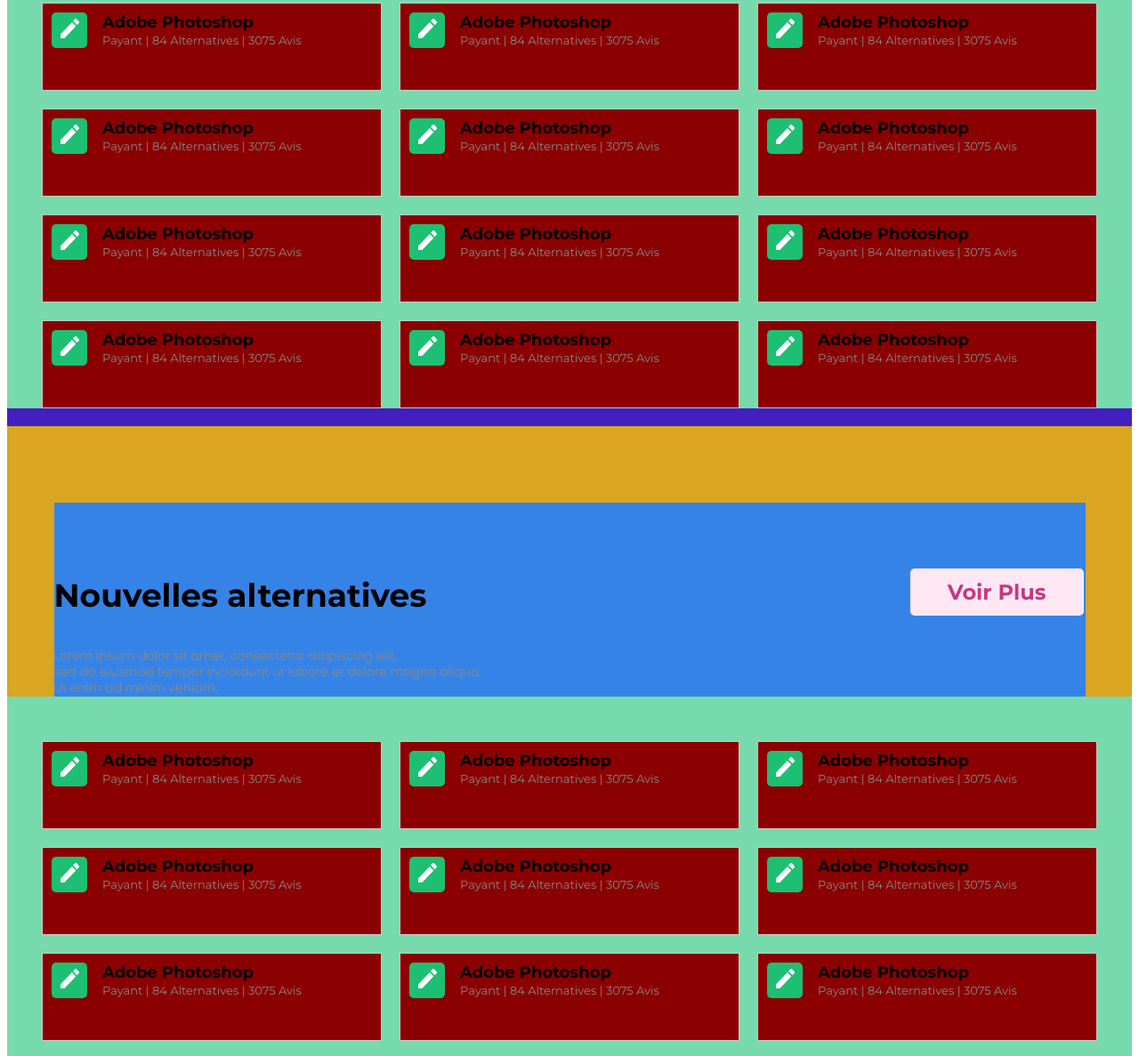
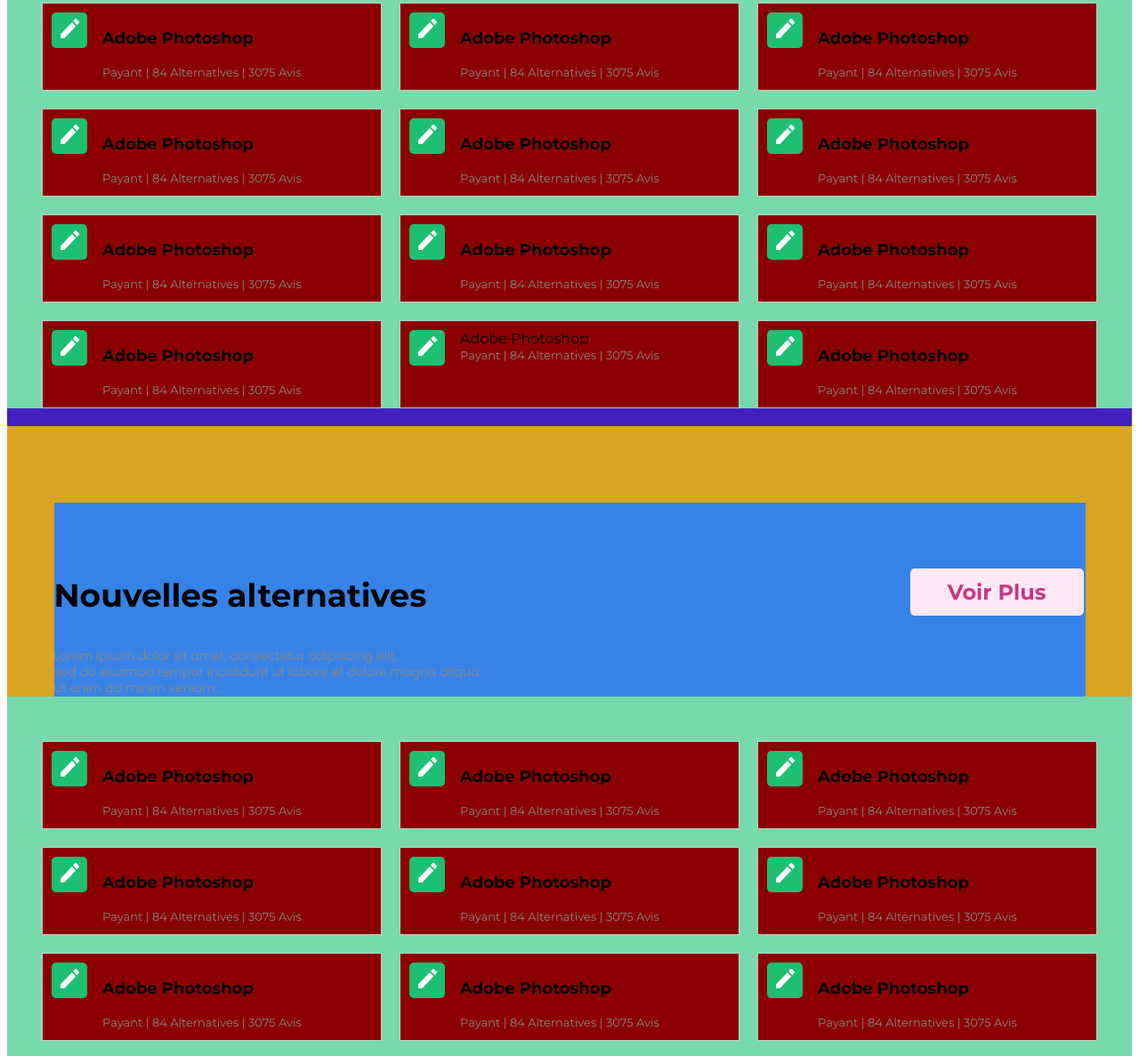
Before and after one commit to TianaRandria/alternatives.net, a plain HTML site: page home.html in a window 1280 px wide. Shown: the part 1599-2786 px from the top of the page at 89% size. Drawn offline with Linux system fonts and the light colour scheme; files whose address does not match are found by name.

Commit message:
lien adobe

```diff
--- a/home.html
+++ b/home.html
@@ -47,11 +47,11 @@
     <div id="categorie">
       <div class="categories-section">
         <div class="categories-column">
-          <div class="categories-title">Nos catégories mises en avant</div>
-          <div class="categories-texte">Lorem ipsum dolor sit amet, consectetur adipiscing elit,<br> sed do eiusmod tempor
+          <h2 class="categories-title">Nos catégories mises en avant</h2>
+          <p class="categories-texte">Lorem ipsum dolor sit amet, consectetur adipiscing elit,<br> sed do eiusmod tempor
             incididunt ut labore et dolore magna aliqua.<br> Ut enim ad minim veniam.
 
-          </div>
+          </p>
         </div>
         <div class="categories-btn">
           <a class="voir-plus" href="#">Voir Plus</a>
@@ -62,7 +62,7 @@
           <div class="carre-vert">
             <span><img src="assets/images/crayon.svg" alt="icon-crayon" width="21" height="22"></span>
           </div>
-          <div class="title-categ">Graphisme</div>
+          <a href="#" class="title-categorie"><h3 class="title-categ">Graphisme</h3></a>
           <p class="carre-description">Lorem ipsum dolor sit amet,<br>
             consectetur adipiscing elit, sed<br>
             do eiusmod tempor incididunt ut labore et dolore magna<br>
@@ -74,7 +74,8 @@
           <div class="carre-jaune">
             <span><img src="assets/images/crayon.svg" alt="icon-crayon" width="21" height="22"></span>
           </div>
-          <div class="title-categ">Graphisme</div>
+          <a href="#" class="title-categorie"><h3 class="title-categ">Graphisme</h3></a>
+
           <p class="carre-description">Lorem ipsum dolor sit amet,<br>
             consectetur adipiscing elit, sed<br>
             do eiusmod tempor incididunt ut labore et dolore magna<br>
@@ -87,7 +88,7 @@
           <div class="carre-rose">
             <span><img src="assets/images/crayon.svg" alt="icon-crayon" width="21" height="22"></span>
           </div>
-          <div class="title-categ">Graphisme</div>
+          <a href="#" class="title-categorie"><h3 class="title-categ">Graphisme</h3></a>
           <p class="carre-description">Lorem ipsum dolor sit amet,<br>
             consectetur adipiscing elit, sed<br>
             do eiusmod tempor incididunt ut labore et dolore magna<br>
@@ -101,7 +102,7 @@
             <span><img src="assets/images/crayon.svg" alt="icon-crayon" width="21" height="22"></span>
           </div>
 
-          <div class="title-categ">Photographie</div>
+          <a href="#" class="title-categorie"><h3 class="title-categ">Graphisme</h3></a>
           <p class="carre-description">Lorem ipsum dolor sit amet,<br>
             consectetur adipiscing elit, sed<br>
             do eiusmod tempor incididunt ut labore et dolore magna<br>
@@ -134,9 +135,8 @@
             <span><img src="assets/images/crayon.svg" alt="icon-crayon" width="21" height="22"></span>
           </div>
           <div class="first-column-title-1">
-            <span class="title_alternatives">
-              Adobe Photoshop
-            </span>
+            <a href="title-alternatives"><h3 class="title-alternatives">Adobe Photoshop</h3></a>
+
             <div class="first-column-subtitle-1">Payant | 84 Alternatives | 3075 Avis</div>
           </div>
         </div>
@@ -145,9 +145,7 @@
             <span><img src="assets/images/crayon.svg" alt="icon-crayon" width="21" height="22"></span>
           </div>
           <div class="first-column-title-1">
-            <span class="title_alternatives">
-              Adobe Photoshop
-            </span>
+            <a href="title-alternatives"><h3 class="title-alternatives">Adobe Photoshop</h3></a>
             <div class="first-column-subtitle-1">Payant | 84 Alternatives | 3075 Avis</div>
           </div>
         </div>
@@ -156,9 +154,7 @@
             <span><img src="assets/images/crayon.svg" alt="icon-crayon" width="21" height="22"></span>
           </div>
           <div class="first-column-title-1">
-            <span class="title_alternatives">
-              Adobe Photoshop
-            </span>
+            <a href="title-alternatives"><h3 class="title-alternatives">Adobe Photoshop</h3></a>
             <div class="first-column-subtitle-1">Payant | 84 Alternatives | 3075 Avis</div>
           </div>
         </div>
@@ -167,9 +163,7 @@
             <span><img src="assets/images/crayon.svg" alt="icon-crayon" width="21" height="22"></span>
           </div>
           <div class="first-column-title-1">
-            <span class="title_alternatives">
-              Adobe Photoshop
-            </span>
+            <a href="title-alternatives"><h3 class="title-alternatives">Adobe Photoshop</h3></a>
             <div class="first-column-subtitle-1">Payant | 84 Alternatives | 3075 Avis</div>
           </div>
         </div>
@@ -178,9 +172,7 @@
             <span><img src="assets/images/crayon.svg" alt="icon-crayon" width="21" height="22"></span>
           </div>
           <div class="first-column-title-1">
-            <span class="title_alternatives">
-              Adobe Photoshop
-            </span>
+            <a href="title-alternatives"><h3 class="title-alternatives">Adobe Photoshop</h3></a>
             <div class="first-column-subtitle-1">Payant | 84 Alternatives | 3075 Avis</div>
           </div>
         </div>
@@ -189,9 +181,7 @@
             <span><img src="assets/images/crayon.svg" alt="icon-crayon" width="21" height="22"></span>
           </div>
           <div class="first-column-title-1">
-            <span class="title_alternatives">
-              Adobe Photoshop
-            </span>
+            <a href="title-alternatives"><h3 class="title-alternatives">Adobe Photoshop</h3></a>
             <div class="first-column-subtitle-1">Payant | 84 Alternatives | 3075 Avis</div>
           </div>
         </div>
@@ -200,9 +190,7 @@
             <span><img src="assets/images/crayon.svg" alt="icon-crayon" width="21" height="22"></span>
           </div>
           <div class="first-column-title-1">
-            <span class="title_alternatives">
-              Adobe Photoshop
-            </span>
+            <a href="title-alternatives"><h3 class="title-alternatives">Adobe Photoshop</h3></a>
             <div class="first-column-subtitle-1">Payant | 84 Alternatives | 3075 Avis</div>
           </div>
         </div>
@@ -211,9 +199,7 @@
             <span><img src="assets/images/crayon.svg" alt="icon-crayon" width="21" height="22"></span>
           </div>
           <div class="first-column-title-1">
-            <span class="title_alternatives">
-              Adobe Photoshop
-            </span>
+            <a href="title-alternatives"><h3 class="title-alternatives">Adobe Photoshop</h3></a>
             <div class="first-column-subtitle-1">Payant | 84 Alternatives | 3075 Avis</div>
           </div>
         </div>
@@ -222,9 +208,7 @@
             <span><img src="assets/images/crayon.svg" alt="icon-crayon" width="21" height="22"></span>
           </div>
           <div class="first-column-title-1">
-            <span class="title_alternatives">
-              Adobe Photoshop
-            </span>
+            <a href="title-alternatives"><h3 class="title-alternatives">Adobe Photoshop</h3></a>
             <div class="first-column-subtitle-1">Payant | 84 Alternatives | 3075 Avis</div>
           </div>
         </div>
@@ -233,9 +217,7 @@
             <span><img src="assets/images/crayon.svg" alt="icon-crayon" width="21" height="22"></span>
           </div>
           <div class="first-column-title-1">
-            <span class="title_alternatives">
-              Adobe Photoshop
-            </span>
+            <a href="title-alternatives"><h3 class="title-alternatives">Adobe Photoshop</h3></a>
             <div class="first-column-subtitle-1">Payant | 84 Alternatives | 3075 Avis</div>
           </div>
         </div>
@@ -255,9 +237,7 @@
             <span><img src="assets/images/crayon.svg" alt="icon-crayon" width="21" height="22"></span>
           </div><span>
             <div class="first-column-title-1">
-              <span class="title_alternatives">
-                Adobe Photoshop
-              </span>
+              <a href="title-alternatives"><h3 class="title-alternatives">Adobe Photoshop</h3></a>
               <div class="first-column-subtitle-1">Payant | 84 Alternatives | 3075 Avis</div>
             </div>
         </div>
@@ -289,9 +269,52 @@
             <span><img src="assets/images/crayon.svg" alt="icon-crayon" width="21" height="22"></span>
           </div>
           <div class="first-column-title-1">
-            <span class="title_alternatives">
-              Adobe Photoshop
-            </span>
+            <a href="title-alternatives"><h3 class="title-alternatives">Adobe Photoshop</h3></a>
+            <div class="first-column-subtitle-1">Payant | 84 Alternatives | 3075 Avis</div>
+          </div>
+        </div>
+        <div class="card first-colmun-box-1">
+          <div class="icon-vert">
+            <span><img src="assets/images/crayon.svg" alt="icon-crayon" width="21" height="22"></span>
+          </div>
+          <div class="first-column-title-1">
+            <a href="title-alternatives"><h3 class="title-alternatives">Adobe Photoshop</h3></a>
+            <div class="first-column-subtitle-1">Payant | 84 Alternatives | 3075 Avis</div>
+          </div>
+        </div>
+        <div class="card first-colmun-box-1">
+          <div class="icon-vert">
+            <span><img src="assets/images/crayon.svg" alt="icon-crayon" width="21" height="22"></span>
+          </div>
+          <div class="first-column-title-1">
+            <a href="title-alternatives"><h3 class="title-alternatives">Adobe Photoshop</h3></a>
+            <div class="first-column-subtitle-1">Payant | 84 Alternatives | 3075 Avis</div>
+          </div>
+        </div>
+        <div class="card first-colmun-box-1">
+          <div class="icon-vert">
+            <span><img src="assets/images/crayon.svg" alt="icon-crayon" width="21" height="22"></span>
+          </div>
+          <div class="first-column-title-1">
+            <a href="title-alternatives"><h3 class="title-alternatives">Adobe Photoshop</h3></a>
+            <div class="first-column-subtitle-1">Payant | 84 Alternatives | 3075 Avis</div>
+          </div>
+        </div>
+        <div class="card first-colmun-box-1">
+          <div class="icon-vert">
+            <span><img src="assets/images/crayon.svg" alt="icon-crayon" width="21" height="22"></span>
+          </div>
+          <div class="first-column-title-1">
+            <a href="title-alternatives"><h3 class="title-alternatives">Adobe Photoshop</h3></a>
+            <div class="first-column-subtitle-1">Payant | 84 Alternatives | 3075 Avis</div>
+          </div>
+        </div>
+        <div class="card first-colmun-box-1">
+          <div class="icon-vert">
+            <span><img src="assets/images/crayon.svg" alt="icon-crayon" width="21" height="22"></span>
+          </div>
+          <div class="first-column-title-1">
+            <a href="title-alternatives"><h3 class="title-alternatives">Adobe Photoshop</h3></a>
             <div class="first-column-subtitle-1">Payant | 84 Alternatives | 3075 Avis</div>
           </div>
         </div>
@@ -301,8 +324,25 @@
           </div>
           <div class="first-column-title-1">
             <span class="title_alternatives">
-              Adobe Photoshop
-            </span>
+              <a href="title-alternatives"><h3 class="title-alternatives">Adobe Photoshop</h3></a>
+            <div class="first-column-subtitle-1">Payant | 84 Alternatives | 3075 Avis</div>
+          </div>
+        </div>
+        <div class="card first-colmun-box-1">
+          <div class="icon-vert">
+            <span><img src="assets/images/crayon.svg" alt="icon-crayon" width="21" height="22"></span>
+          </div>
+          <div class="first-column-title-1">
+            <a href="title-alternatives"><h3 class="title-alternatives">Adobe Photoshop</h3></a>
+            <div class="first-column-subtitle-1">Payant | 84 Alternatives | 3075 Avis</div>
+          </div>
+        </div>
+        <div class="card first-colmun-box-1">
+          <div class="icon-vert">
+            <span><img src="assets/images/crayon.svg" alt="icon-crayon" width="21" height="22"></span>
+          </div>
+          <div class="first-column-title-1">
+            <a href="title-alternatives"><h3 class="title-alternatives">Adobe Photoshop</h3></a>
             <div class="first-column-subtitle-1">Payant | 84 Alternatives | 3075 Avis</div>
           </div>
         </div>
@@ -312,8 +352,7 @@
           </div>
           <div class="first-column-title-1">
             <span class="title_alternatives">
-              Adobe Photoshop
-            </span>
+              <a href="title-alternatives"><h3 class="title-alternatives">Adobe Photoshop</h3></a>
             <div class="first-column-subtitle-1">Payant | 84 Alternatives | 3075 Avis</div>
           </div>
         </div>
@@ -322,9 +361,7 @@
             <span><img src="assets/images/crayon.svg" alt="icon-crayon" width="21" height="22"></span>
           </div>
           <div class="first-column-title-1">
-            <span class="title_alternatives">
-              Adobe Photoshop
-            </span>
+            <a href="title-alternatives"><h3 class="title-alternatives">Adobe Photoshop</h3></a>
             <div class="first-column-subtitle-1">Payant | 84 Alternatives | 3075 Avis</div>
           </div>
         </div>
@@ -333,86 +370,7 @@
             <span><img src="assets/images/crayon.svg" alt="icon-crayon" width="21" height="22"></span>
           </div>
           <div class="first-column-title-1">
-            <span class="title_alternatives">
-              Adobe Photoshop
-            </span>
-            <div class="first-column-subtitle-1">Payant | 84 Alternatives | 3075 Avis</div>
-          </div>
-        </div>
-        <div class="card first-colmun-box-1">
-          <div class="icon-vert">
-            <span><img src="assets/images/crayon.svg" alt="icon-crayon" width="21" height="22"></span>
-          </div>
-          <div class="first-column-title-1">
-            <span class="title_alternatives">
-              Adobe Photoshop
-            </span>
-            <div class="first-column-subtitle-1">Payant | 84 Alternatives | 3075 Avis</div>
-          </div>
-        </div>
-        <div class="card first-colmun-box-1">
-          <div class="icon-vert">
-            <span><img src="assets/images/crayon.svg" alt="icon-crayon" width="21" height="22"></span>
-          </div>
-          <div class="first-column-title-1">
-            <span class="title_alternatives">
-              Adobe Photoshop
-            </span>
-            <div class="first-column-subtitle-1">Payant | 84 Alternatives | 3075 Avis</div>
-          </div>
-        </div>
-        <div class="card first-colmun-box-1">
-          <div class="icon-vert">
-            <span><img src="assets/images/crayon.svg" alt="icon-crayon" width="21" height="22"></span>
-          </div>
-          <div class="first-column-title-1">
-            <span class="title_alternatives">
-              Adobe Photoshop
-            </span>
-            <div class="first-column-subtitle-1">Payant | 84 Alternatives | 3075 Avis</div>
-          </div>
-        </div>
-        <div class="card first-colmun-box-1">
-          <div class="icon-vert">
-            <span><img src="assets/images/crayon.svg" alt="icon-crayon" width="21" height="22"></span>
-          </div>
-          <div class="first-column-title-1">
-            <span class="title_alternatives">
-              Adobe Photoshop
-            </span>
-            <div class="first-column-subtitle-1">Payant | 84 Alternatives | 3075 Avis</div>
-          </div>
-        </div>
-        <div class="card first-colmun-box-1">
-          <div class="icon-vert">
-            <span><img src="assets/images/crayon.svg" alt="icon-crayon" width="21" height="22"></span>
-          </div>
-          <div class="first-column-title-1">
-            <span class="title_alternatives">
-              Adobe Photoshop
-            </span>
-            <div class="first-column-subtitle-1">Payant | 84 Alternatives | 3075 Avis</div>
-          </div>
-        </div>
-        <div class="card first-colmun-box-1">
-          <div class="icon-vert">
-            <span><img src="assets/images/crayon.svg" alt="icon-crayon" width="21" height="22"></span>
-          </div>
-          <div class="first-column-title-1">
-            <span class="title_alternatives">
-              Adobe Photoshop
-            </span>
-            <div class="first-column-subtitle-1">Payant | 84 Alternatives | 3075 Avis</div>
-          </div>
-        </div>
-        <div class="card first-colmun-box-1">
-          <div class="icon-vert">
-            <span><img src="assets/images/crayon.svg" alt="icon-crayon" width="21" height="22"></span>
-          </div>
-          <div class="first-column-title-1">
-            <span class="title_alternatives">
-              Adobe Photoshop
-            </span>
+            <a href="title-alternatives"><h3 class="title-alternatives">Adobe Photoshop</h3></a>
             <div class="first-column-subtitle-1">Payant | 84 Alternatives | 3075 Avis</div>
           </div>
         </div>
--- a/scss/styles.scss
+++ b/scss/styles.scss
@@ -419,6 +419,8 @@
     display: flex;
     flex-direction: column;
 
+
+
     .categories-title {
 
       font-style: normal;
@@ -509,6 +511,7 @@
     font-size: 18px;
     line-height: 22px;
     margin-top: 56px;
+    color: #000;
 
     @media (max-width: 576px) {
       font-size: 15px;
@@ -752,7 +755,7 @@
 
     }
 
-    .title_alternatives {
+    .title-alternatives {
 
       font-style: normal;
       font-weight: 700;
```
Also changed, not shown: css/styles.css, css/styles.min.css, 2 other files.
